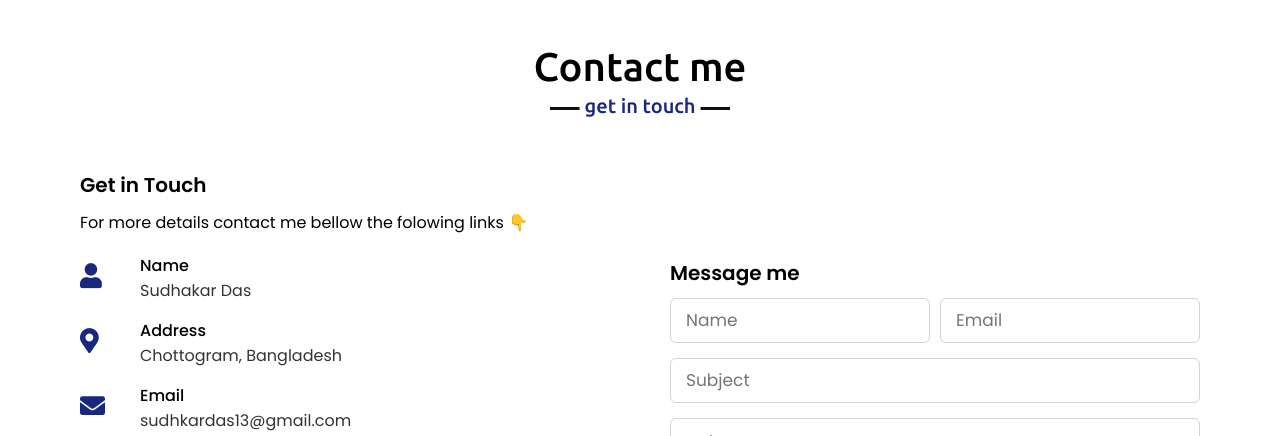
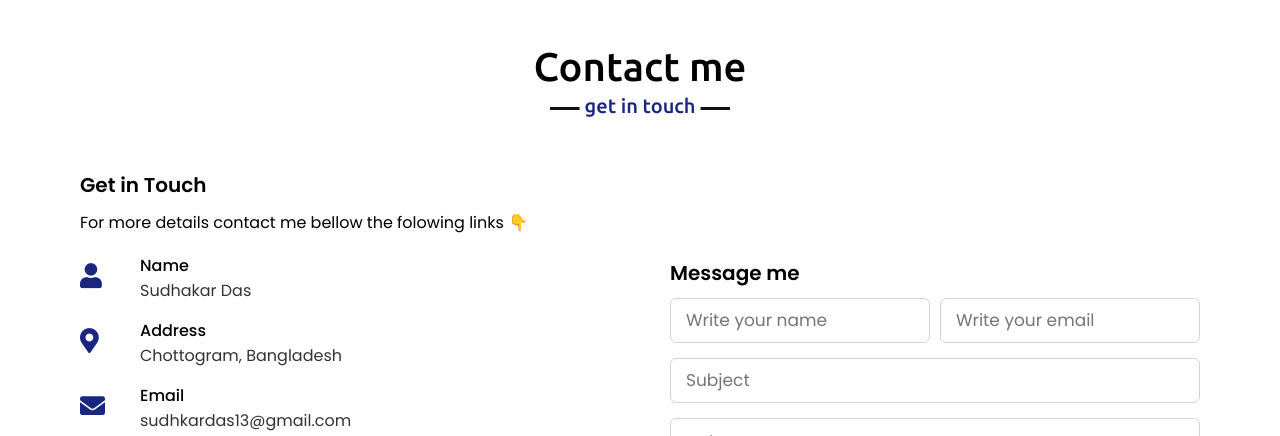
Before and after one commit to Sudhakordas/Sudhakardas, a plain HTML site: page index.html in a window 1280 px wide. Shown: the part 2993-3429 px from the top of the page. Drawn offline with nearby package versions, Linux system fonts and the light colour scheme.

Commit message:
Update index.html

```diff
--- a/index.html
+++ b/index.html
@@ -219,10 +219,10 @@
                     <form action="https://formspree.io/f/xknyvnwa" method = "post">
                         <div class="fields">
                             <div class="field name">
-                                <input type="text" placeholder="Name" name = "Write your name" required>
+                                <input type="text" placeholder="Write your name" name = "Name" required>
                             </div>
                             <div class="field email">
-                                <input type="email" placeholder="Email" name = "Write your email" required>
+                                <input type="email" placeholder="Write your email" name = "Email" required>
                             </div>
                         </div>
                         <div class="field">
```
